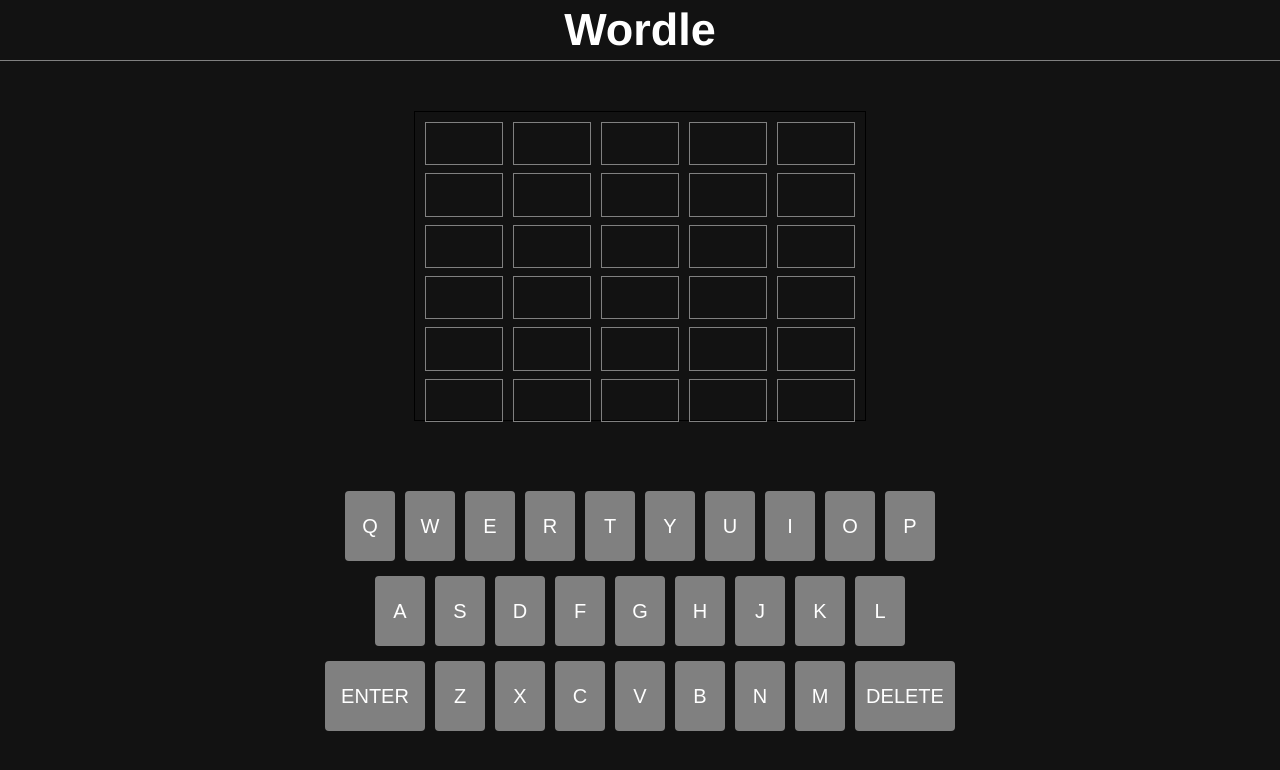
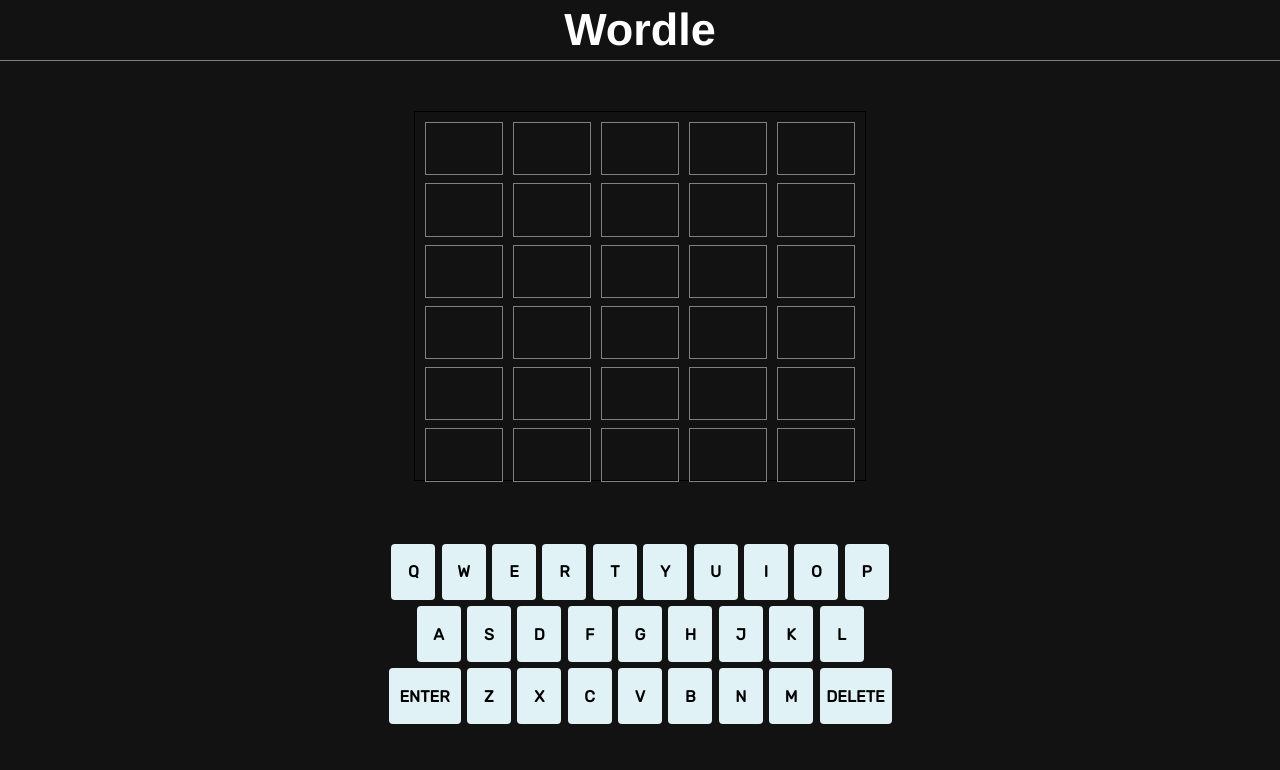
Before and after one commit to spectatorpublishing/doordle, a React (Create React App) app: page / in a window 1280 px wide. Shown: the top 770 px of the page. Built offline with nearby package versions, Linux system fonts and the light colour scheme.

Commit message:
keyboard made smaller, changed colors, fixed func
- now it changes color for correct and almost words too

```diff
--- a/public/index.html
+++ b/public/index.html
@@ -24,6 +24,10 @@
       work correctly both with client-side routing and a non-root public URL.
       Learn how to configure a non-root public URL by running `npm run build`.
     -->
+    <link rel="preconnect" href="https://fonts.googleapis.com">
+    <link rel="preconnect" href="https://fonts.gstatic.com" crossorigin>
+    <link href="https://fonts.googleapis.com/css2?family=Rubik&display=swap" rel="stylesheet">
+
     <title>React App</title>
   </head>
   <body>
--- a/src/App.css
+++ b/src/App.css
@@ -65,11 +65,11 @@
 }
 
 #correct {
-  background-color: #528d4e;
+  background-color: #B71000;
 }
 
 #almost {
-  background-color: #b49f39;
+  background-color: #EFC3C0;
 }
 
 #error {
@@ -88,42 +88,40 @@
   flex-direction: row;
   display: flex;
   justify-content: center;
-  margin: 5px;
 }
 .line2 {
   flex: 33%;
   display: flex;
   flex-direction: row;
   justify-content: center;
-  margin: 5px;
 }
 .line3 {
   flex: 33%;
   display: flex;
   flex-direction: row;
   justify-content: center;
-  margin: 5px;
 }
 
 .key {
-  width: 50px;
-  height: 70px;
-  margin: 5px;
-  border-radius: 4px;
+  width: 2.75rem;
+  height: 3.5rem;
+  margin: 0.2rem;
+  border-radius: 0.25rem;
   display: grid;
   place-items: center;
-  font-size: 20px;
-  background-color: grey;
-  color: white;
-  font-family: Arial, Helvetica, sans-serif;
+  font-size: 1rem;
+  font-weight: bold;
+  background-color: #E0F2F6;
+  color: #000000;
+  font-family: 'Rubik', sans-serif;
   cursor: pointer;
 }
 
 #big {
-  width: 100px;
+  width: 4.5rem;
 }
 #disabled {
-  background-color: #3a393c;
+  background-color: #74A2A5;
 }
 
 .App-header {
--- a/src/App.js
+++ b/src/App.js
@@ -13,6 +13,8 @@
   const [wordSet, setWordSet] = useState(new Set());
   const [correctWord, setCorrectWord] = useState("");
   const [disabledLetters, setDisabledLetters] = useState([]);
+  const [correctLetters, setCorrectLetters] = useState([]);
+  const [almostLetters, setAlmostLetters] = useState([]);
   const [gameOver, setGameOver] = useState({
     gameOver: false,
     guessedWord: false,
@@ -85,6 +87,10 @@
           onEnter,
           setDisabledLetters,
           disabledLetters,
+          setCorrectLetters,
+          correctLetters,
+          setAlmostLetters,
+          almostLetters,
           gameOver,
         }}
       >
--- a/src/components/Key.js
+++ b/src/components/Key.js
@@ -1,7 +1,7 @@
 import React, { useContext } from "react";
 import { AppContext } from "../App";
 
-function Key({ keyVal, bigKey, disabled }) {
+function Key({ keyVal, bigKey, disabled, correct, almost }) {
   const { gameOver, onSelectLetter, onDelete, onEnter } =
     useContext(AppContext);
 
@@ -18,7 +18,7 @@
   return (
     <div
       className="key"
-      id={bigKey ? "big" : disabled && "disabled"}
+      id={bigKey ? "big" : correct ? "correct" : almost ? "almost" : disabled && "disabled"}
       onClick={selectLetter}
     >
       {keyVal}
--- a/src/components/Keyboard.js
+++ b/src/components/Keyboard.js
@@ -10,6 +10,8 @@
   const {
     board,
     disabledLetters,
+    correctLetters,
+    almostLetters,
     currAttempt,
     gameOver,
     onSelectLetter,
@@ -57,18 +59,18 @@
     <div className="keyboard" onKeyDown={handleKeyboard}>
       <div className="line1">
         {keys1.map((key) => {
-          return <Key keyVal={key} disabled={disabledLetters.includes(key)} />;
+          return <Key keyVal={key} disabled={disabledLetters.includes(key)} correct={correctLetters.includes(key)} almost={almostLetters.includes(key)} />;
         })}
       </div>
       <div className="line2">
         {keys2.map((key) => {
-          return <Key keyVal={key} disabled={disabledLetters.includes(key)} />;
+          return <Key keyVal={key} disabled={disabledLetters.includes(key)} correct={correctLetters.includes(key)} almost={almostLetters.includes(key)} />;
         })}
       </div>
       <div className="line3">
         <Key keyVal={"ENTER"} bigKey />
         {keys3.map((key) => {
-          return <Key keyVal={key} disabled={disabledLetters.includes(key)} />;
+          return <Key keyVal={key} disabled={disabledLetters.includes(key)} correct={correctLetters.includes(key)} almost={almostLetters.includes(key)} />;
         })}
         <Key keyVal={"DELETE"} bigKey />
       </div>
--- a/src/components/Letter.js
+++ b/src/components/Letter.js
@@ -2,7 +2,7 @@
 import { AppContext } from "../App";
 
 function Letter({ letterPos, attemptVal }) {
-  const { board, setDisabledLetters, currAttempt, correctWord } =
+  const { board, setDisabledLetters, setCorrectLetters, setAlmostLetters, currAttempt, correctWord } =
     useContext(AppContext);
   const letter = board[attemptVal][letterPos];
   const correct = correctWord.toUpperCase()[letterPos] === letter;
@@ -17,6 +17,12 @@
       console.log(letter);
       setDisabledLetters((prev) => [...prev, letter]);
     }
+    else if (letter !== "" && correct) {
+      setCorrectLetters((prev) => [...prev, letter]);
+    }
+    else if (letter !== "" && almost) {
+      setAlmostLetters((prev) => [...prev, letter]);
+    }
   }, [currAttempt.attempt]);
   return (
     <div className="letter" id={letterState}>
```
